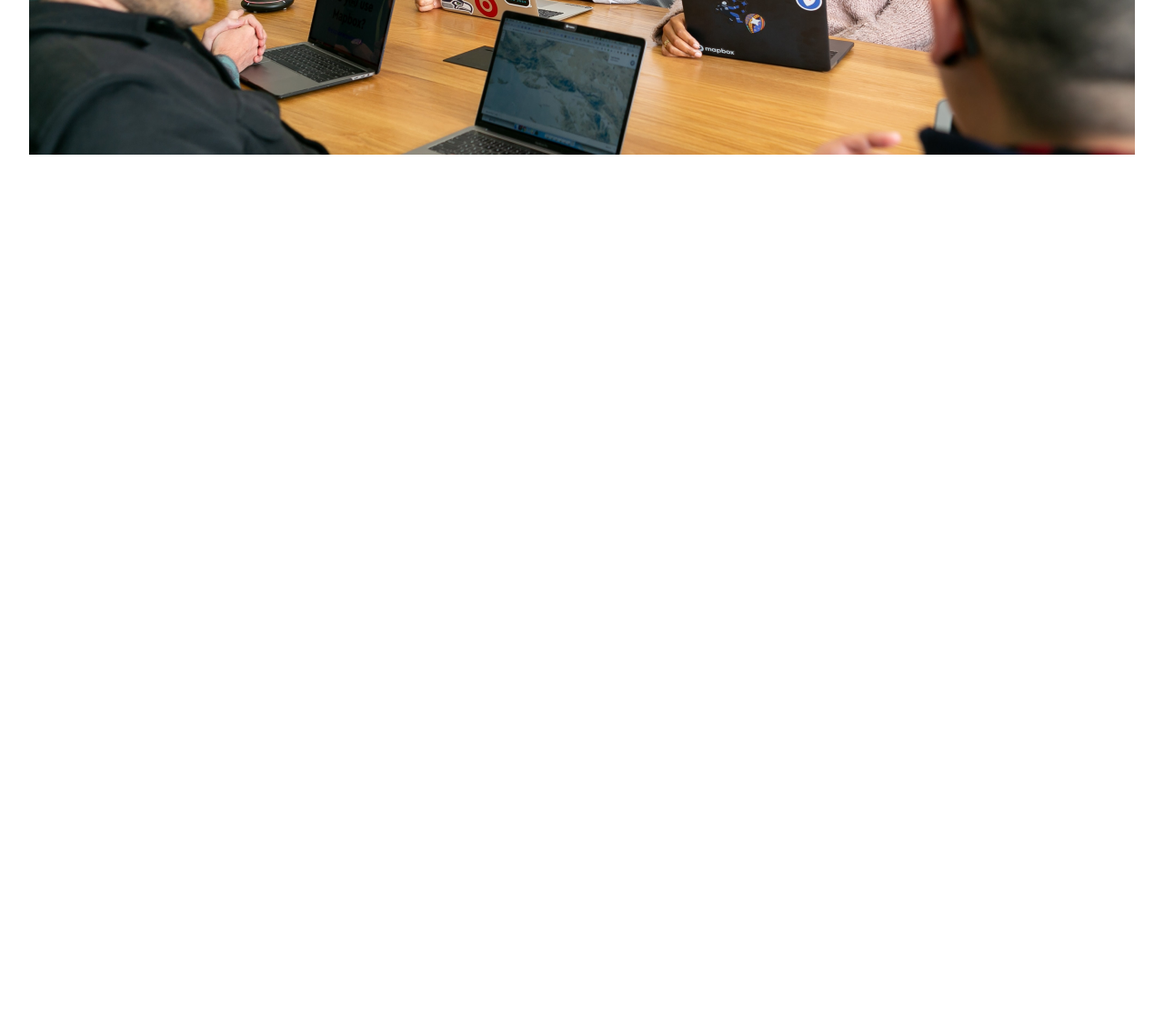
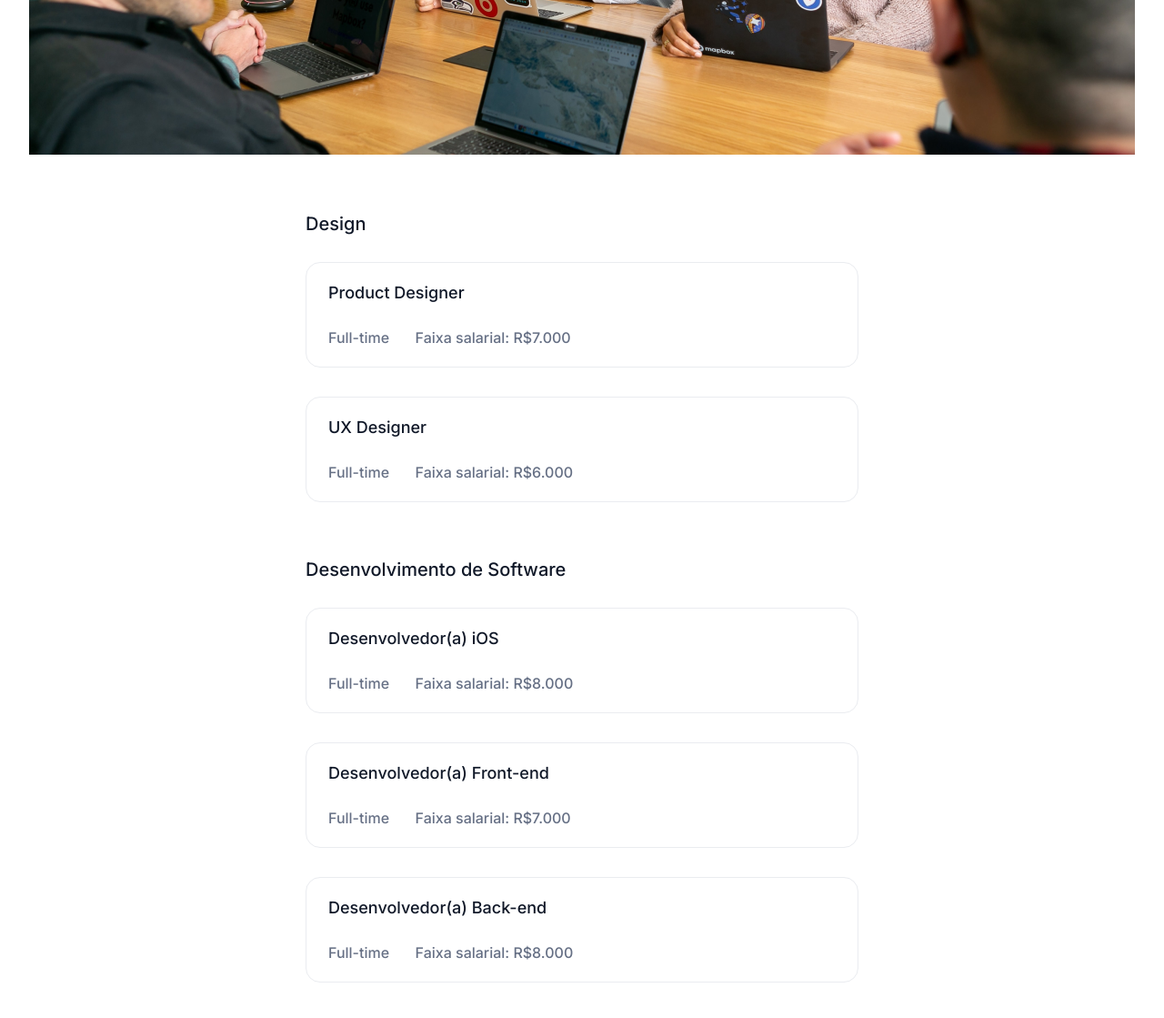
Before and after one commit to eugeniocarvalho/7-days-of-code-HTML-CSS, a plain HTML site: page index.html in a window 1280 px wide. Shown: the part 1253-2372 px from the top of the page at 91% size. Before the commit the page ends 1553 px from the top, so only its background shows below. Drawn offline with Linux system fonts and the light colour scheme.

Commit message:
create section vaga and stylized

```diff
--- a/assets/css/style.css
+++ b/assets/css/style.css
@@ -7,7 +7,8 @@
   --bg-constrat-color: rgba(142, 36, 36, 0.05);
   --border-color: rgba(234, 236, 240, 1);
   --copy-color: rgba(152, 162, 179, 1);
-  --font-family: 'Inter'
+  --font-family: 'Inter';
+
 }
 
 body {
@@ -130,7 +131,7 @@ a {
 
 .container__talento {
   text-align: center;
-  margin: 8rem 0rem;
+  margin: 8rem 0rem 4rem 0;
 }
 
 .talento__destaque {
@@ -157,3 +158,40 @@ a {
 .talento__imagem {
   margin-top: 4rem;
 }
+
+.container__vaga {
+  padding: 0 21rem 2rem 21rem;
+}
+
+.vaga__titulo {
+  font-size: 1.25rem;
+  color: var(--title-color);
+  font-weight: 500;
+}
+
+.vaga__titulo:nth-of-type(2) {
+  display: block;
+  padding-top: 2rem;
+}
+
+.vaga__container {
+  border: 1px solid var(--border-color);
+  border-radius: 16px;
+  padding: 1.5rem;
+  margin: 2rem 0;
+  display: flex;
+  flex-direction: column;
+  gap: 2rem;
+}
+
+.vaga__container-titulo {
+  color: var(--title-color);
+  font-size: 1.125rem;
+  font-weight: 500;
+}
+
+.vaga__container-horas, .vaga__container-salario {
+  color: var(--text-color);
+  font-weight: 500;
+  margin-right: 1.5rem;
+}
--- a/index.html
+++ b/index.html
@@ -72,6 +72,55 @@
     <p class="talento__texto">Somos uma equipe 100% remota com pessoas do Brasil inteiro.</p>
     <img class="talento__imagem" src="assets/img/talento.png" alt="Pessoas fazendo pose em uma reunião">
   </section>
+
+  <section class="container__vaga">
+    <span class="vaga__titulo">Design</span>
+    <div class="vaga__container">
+      <h3 class="vaga__container-titulo">Product Designer</h3>
+
+      <div class="vaga__container-info">
+        <span class="vaga__container-horas">Full-time</span>
+        <span class="vaga__container-salario">Faixa salarial: R$7.000</span>
+      </div>
+    </div>
+
+    <div class="vaga__container">
+      <h3 class="vaga__container-titulo">UX Designer</h3>
+
+      <div class="vaga__container-info">
+        <span class="vaga__container-horas">Full-time</span>
+        <span class="vaga__container-salario">Faixa salarial: R$6.000</span>
+      </div>
+    </div>
+
+    <span class="vaga__titulo">Desenvolvimento de Software</span>
+    <div class="vaga__container">
+      <span class="vaga__container-titulo">Desenvolvedor(a) iOS</span>
+
+      <div class="vaga__container-info">
+        <span class="vaga__container-horas">Full-time</span>
+        <span class="vaga__container-salario">Faixa salarial: R$8.000</span>
+      </div>
+    </div>
+
+    <div class="vaga__container">
+      <span class="vaga__container-titulo">Desenvolvedor(a) Front-end</span>
+
+      <div class="vaga__container-info">
+        <span class="vaga__container-horas">Full-time</span>
+        <span class="vaga__container-salario">Faixa salarial: R$7.000</span>
+      </div>
+    </div>
+
+    <div class="vaga__container">
+      <span class="vaga__container-titulo">Desenvolvedor(a) Back-end</span>
+
+      <div class="vaga__container-info">
+        <span class="vaga__container-horas">Full-time</span>
+        <span class="vaga__container-salario">Faixa salarial: R$8.000</span>
+      </div>
+    </div>
+  </section>
 </body>
 
 </html>
```
